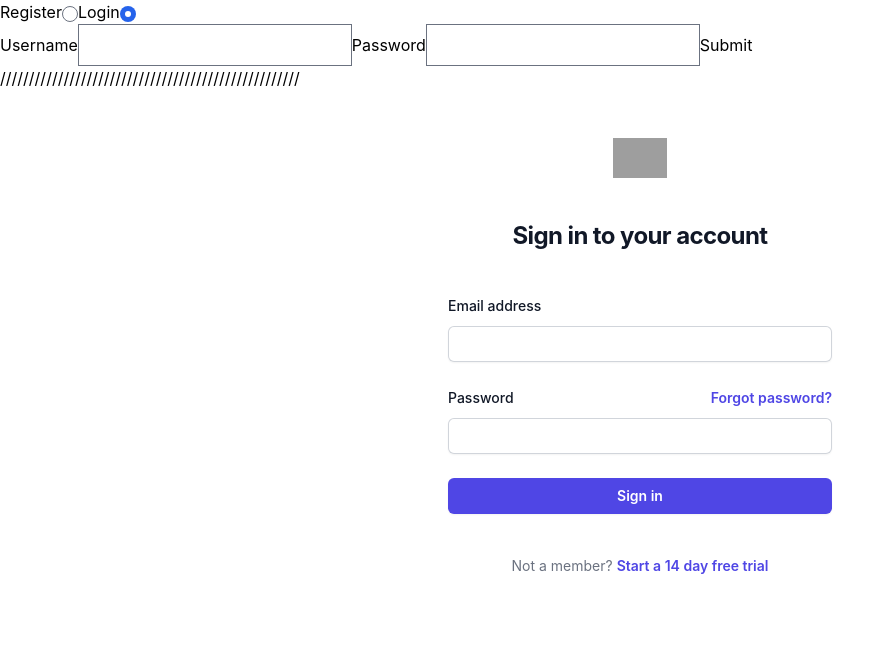
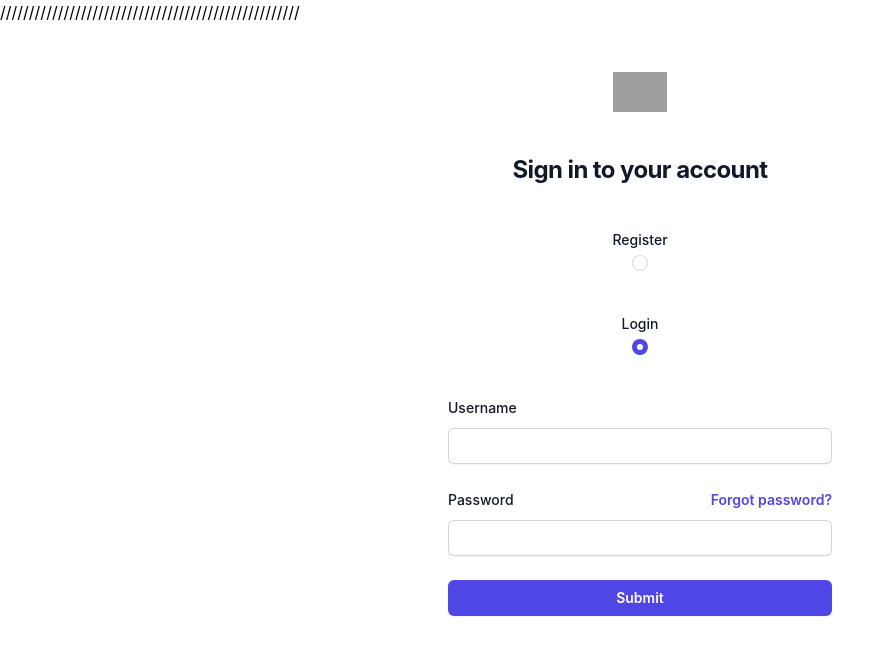
Before and after one commit to malvinamaria/webshop_frontend, a React (Create React App) app: page /login in a window 1280 px wide. Shown: the top 654 px of the page, without its empty margins (0-895 px from the left). Built offline with nearby package versions, Linux system fonts and the light colour scheme; grey boxes are pictures that could not be loaded.

Commit message:
functioning and styled login/register page

```diff
--- a/src/components/Login/Login.js
+++ b/src/components/Login/Login.js
@@ -1,3 +1,4 @@
+/* eslint-disable max-len */
 /* eslint-disable react/jsx-no-comment-textnodes */
 /* eslint-disable react/jsx-closing-bracket-location */
 /* eslint-disable jsx-a11y/label-has-associated-control */
@@ -50,7 +51,7 @@ export const Login = () => {
   };
   return (
     <>
-      <label htmlFor="register">Register</label>
+      {/* <label htmlFor="register">Register</label>
       <input
         type="radio"
         id="register"
@@ -79,8 +80,10 @@ export const Login = () => {
           value={password}
           onChange={(e) => setPassword(e.target.value)}
         />
-        <button type="submit">Submit</button>
-      </form>
+        <div>
+          <button type="submit">Submit</button>
+        </div>
+      </form> */}
       ////////////////////////////////////////////////////
       <div className="flex min-h-full flex-1 flex-col justify-center px-6 py-12 lg:px-8">
         <div className="sm:mx-auto sm:w-full sm:max-w-sm">
@@ -94,23 +97,76 @@ export const Login = () => {
           </h2>
         </div>
 
+        {/* <p className="mt-10 text-center text-sm text-gray-500">
+          Not a member? <label htmlFor="register">Register</label>
+          <input
+            type="radio"
+            id="register"
+            checked={mode === 'register'}
+            onChange={() => setMode('register')}
+          />
+        </p>
+        <p className="mt-10 text-center text-sm text-gray-500">
+          Already a member? <label htmlFor="register">Login</label>
+          <input
+            type="radio"
+            id="register"
+            checked={mode === 'register'}
+            onChange={() => setMode('register')}
+          />
+        </p> */}
+        <p className="mt-10 text-center text-sm text-gray-500">
+          <label
+            className="block text-sm font-medium leading-6 text-gray-900"
+            htmlFor="register"
+          >
+            Register
+          </label>
+          <input
+            type="radio"
+            id="register"
+            checked={mode === 'register'}
+            onChange={() => setMode('register')}
+            className="h-4 w-4 border-gray-300 text-indigo-600 focus:ring-indigo-600"
+          />
+        </p>
+        <p className="mt-10 text-center text-sm text-gray-500">
+          <label
+            className="block text-sm font-medium leading-6 text-gray-900"
+            htmlFor="login"
+          >
+            Login
+          </label>
+          <input
+            type="radio"
+            id="login"
+            checked={mode === 'login'}
+            onChange={() => setMode('login')}
+            className="h-4 w-4 border-gray-300 text-indigo-600 focus:ring-indigo-600"
+          />
+        </p>
         <div className="mt-10 sm:mx-auto sm:w-full sm:max-w-sm">
-          <form className="space-y-6" action="#" method="POST">
+          <form
+            onSubmit={onFormSubmit}
+            className="space-y-6"
+            // action="#"
+            // method="POST"
+          >
             <div>
               <label
-                htmlFor="email"
+                htmlFor="username"
                 className="block text-sm font-medium leading-6 text-gray-900"
               >
-                Email address
+                Username
               </label>
               <div className="mt-2">
                 <input
-                  id="email"
-                  name="email"
-                  type="email"
-                  autoComplete="email"
-                  required
+                  id="username"
+                  type="text"
+                  autoComplete="username"
                   className="block w-full rounded-md border-0 py-1.5 text-gray-900 shadow-sm ring-1 ring-inset ring-gray-300 placeholder:text-gray-400 focus:ring-2 focus:ring-inset focus:ring-indigo-600 sm:text-sm sm:leading-6"
+                  value={username}
+                  onChange={(e) => setUsername(e.target.value)}
                 />
               </div>
             </div>
@@ -135,10 +191,10 @@ export const Login = () => {
               <div className="mt-2">
                 <input
                   id="password"
-                  name="password"
                   type="password"
-                  autoComplete="current-password"
-                  required
+                  value={password}
+                  onChange={(e) => setPassword(e.target.value)}
+                  // autoComplete="current-password"
                   className="block w-full rounded-md border-0 py-1.5 text-gray-900 shadow-sm ring-1 ring-inset ring-gray-300 placeholder:text-gray-400 focus:ring-2 focus:ring-inset focus:ring-indigo-600 sm:text-sm sm:leading-6"
                 />
               </div>
@@ -146,23 +202,13 @@ export const Login = () => {
 
             <div>
               <button
+                className="flex w-full justify-center rounded-md bg-indigo-600 px-3 py-1.5 text-sm font-semibold leading-6 text-white shadow-sm hover:bg-indigo-500 focus-visible:outline focus-visible:outline-2 focus-visible:outline-offset-2 focus-visible:outline-indigo-600"
                 type="submit"
-                className="flex w-full justify-center rounded-md bg-indigo-600 px-3 py-1.5 text-sm font-semibold leading-6 text-white shadow-sm hover:bg-indigo-500 focus-visible:outline focus-visible:outline-2 focus-visible:outline-offset-2 focus-visible:outline-indigo-600"
               >
-                Sign in
+                Submit
               </button>
             </div>
           </form>
-
-          <p className="mt-10 text-center text-sm text-gray-500">
-            Not a member?{' '}
-            <a
-              href="#"
-              className="font-semibold leading-6 text-indigo-600 hover:text-indigo-500"
-            >
-              Start a 14 day free trial
-            </a>
-          </p>
         </div>
       </div>
     </>
```
